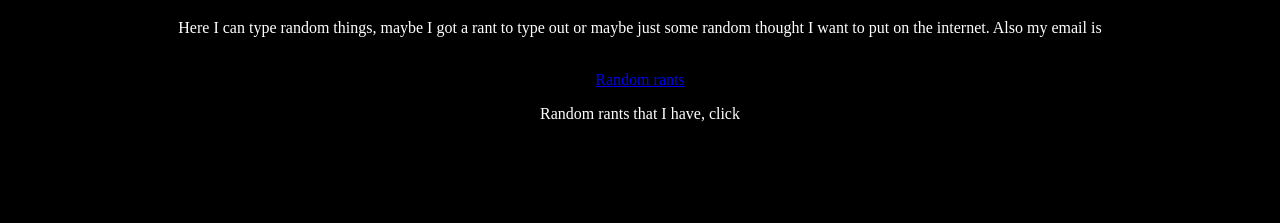
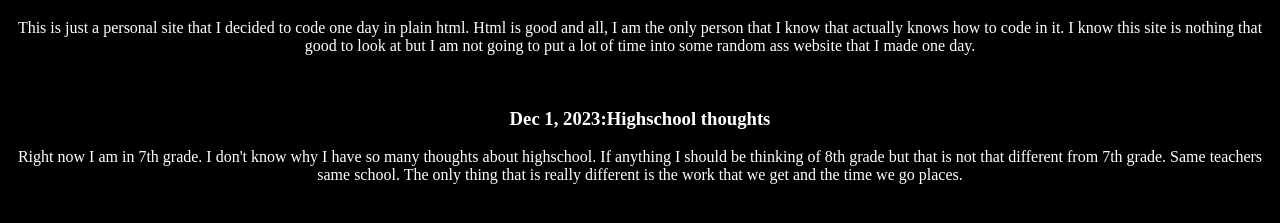
Before and after one commit to Koolcoder123/Trooper-s-site, a plain HTML site: page index.htm in a window 1280 px wide. Shown: the part 187-410 px from the top of the page. Drawn offline with Linux system fonts and the light colour scheme.

Commit message:
Update index.htm

```diff
--- a/index.htm
+++ b/index.htm
@@ -13,10 +13,12 @@
       <hr>
       <br>
       <h1>Trooper's site</h1>
-     <p>Here I can type random things, maybe I got a rant to type out or maybe just some random thought I want to put on the internet. Also my email is </p>
-    <br>
-      <A HREF="rants.htm">Random rants</A>
-      <p>Random rants that I have, click </p>
+ <p>This is just a personal site that I decided to code one day in plain html. Html is good and all, I am the only person that I know that actually knows how to code in it. I know this site is nothing that good to look at
+ but I am not going to put a lot of time into some random ass website that I made one day.</p>
+      <br>
+      <h3>Dec 1, 2023:Highschool thoughts</h3>
+      <p>Right now I am in 7th grade. I don't know why I have so many thoughts about highschool. If anything I should be thinking of 8th grade but that is not that different from 7th grade. Same teachers same school.
+      The only thing that is really different is the work that we get and the time we go places.</p>
     </center>
     </body>
 </html>
```
